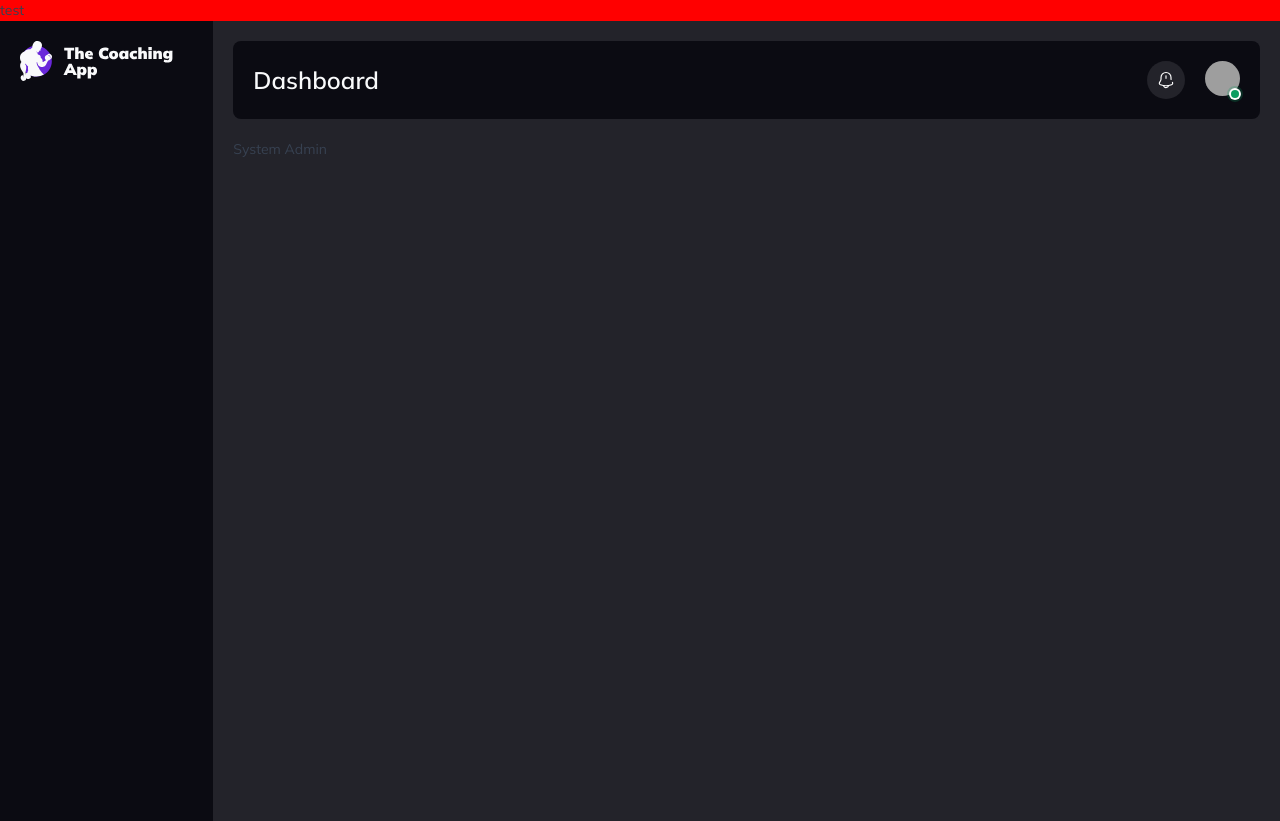
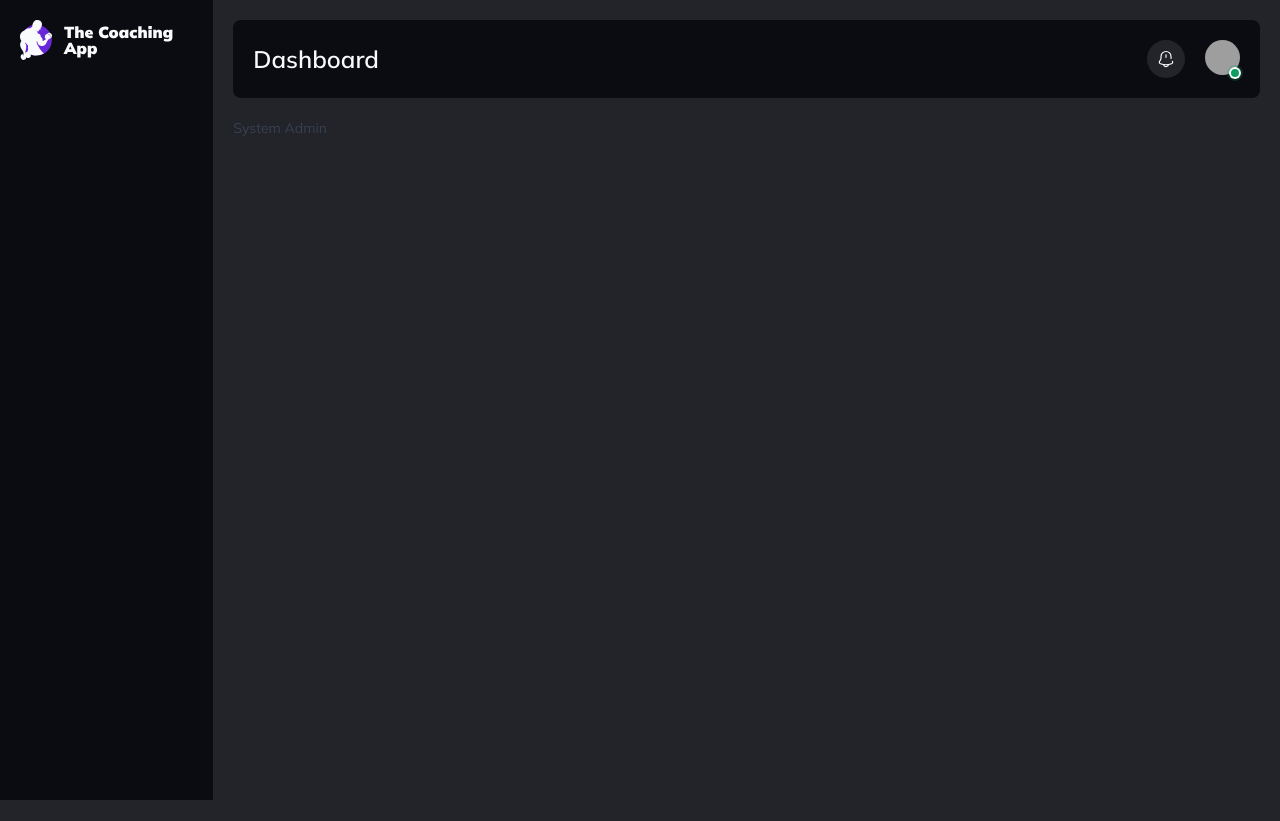
Before and after one commit to ahmersdev/the-coaching-app, a Next.js app: page /dashboard in a window 1280 px wide. After the commit the page ends 800 px from the top, so only its background shows below. Built offline with nearby package versions, Linux system fonts and the light colour scheme; grey boxes are pictures that could not be loaded.

Commit message:
color fix

```diff
--- a/app/(system-admin)/layout.tsx
+++ b/app/(system-admin)/layout.tsx
@@ -8,9 +8,6 @@ import Header from "../_layouts/main-layout/header";
 const AdminLayout = ({ children }: { children: React.ReactNode }) => {
   return (
     <main>
-      <Box width={"200vw"} bgcolor={"red"}>
-        test
-      </Box>
       <Grid container>
         <Grid item xs={2}>
           <Navbar />
```
